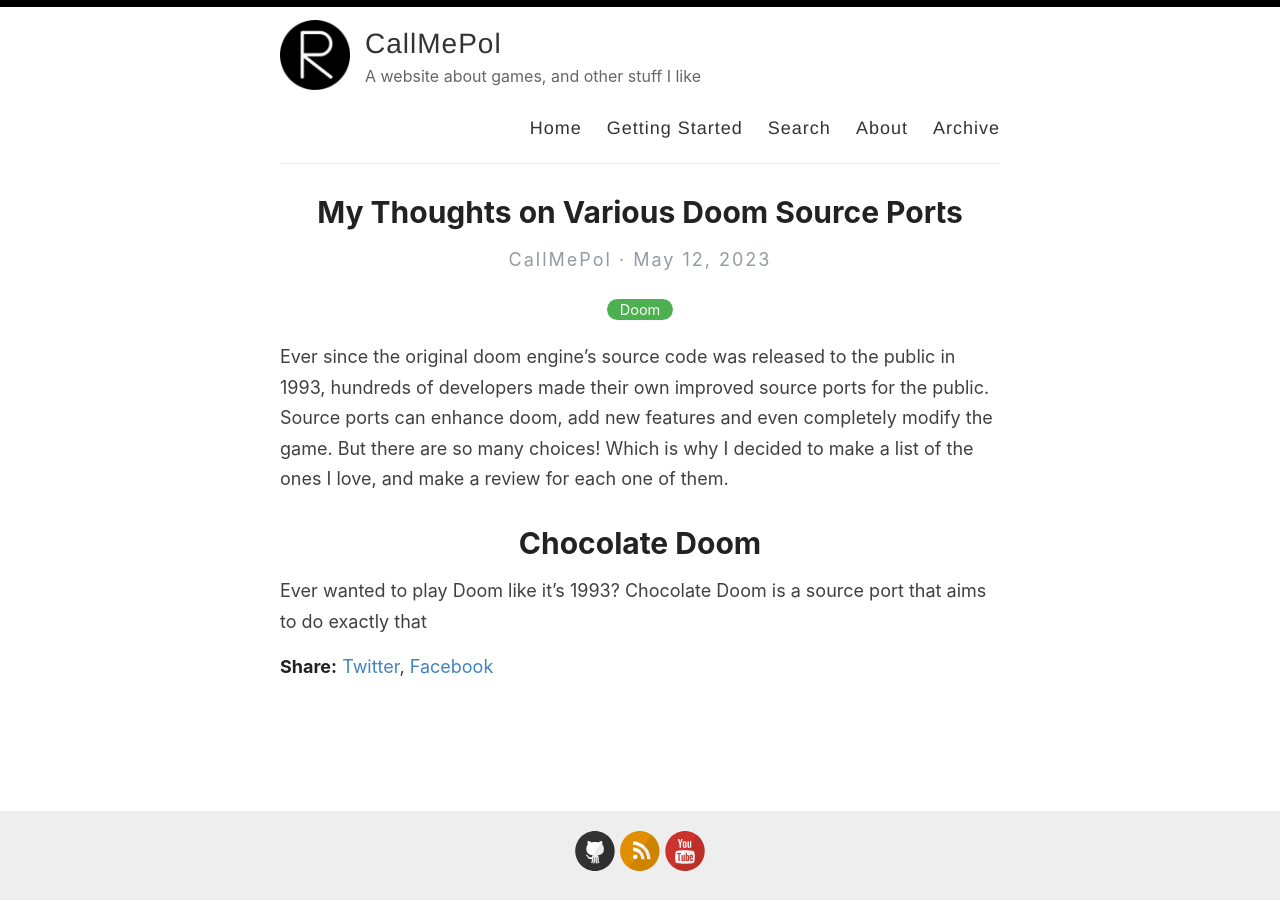
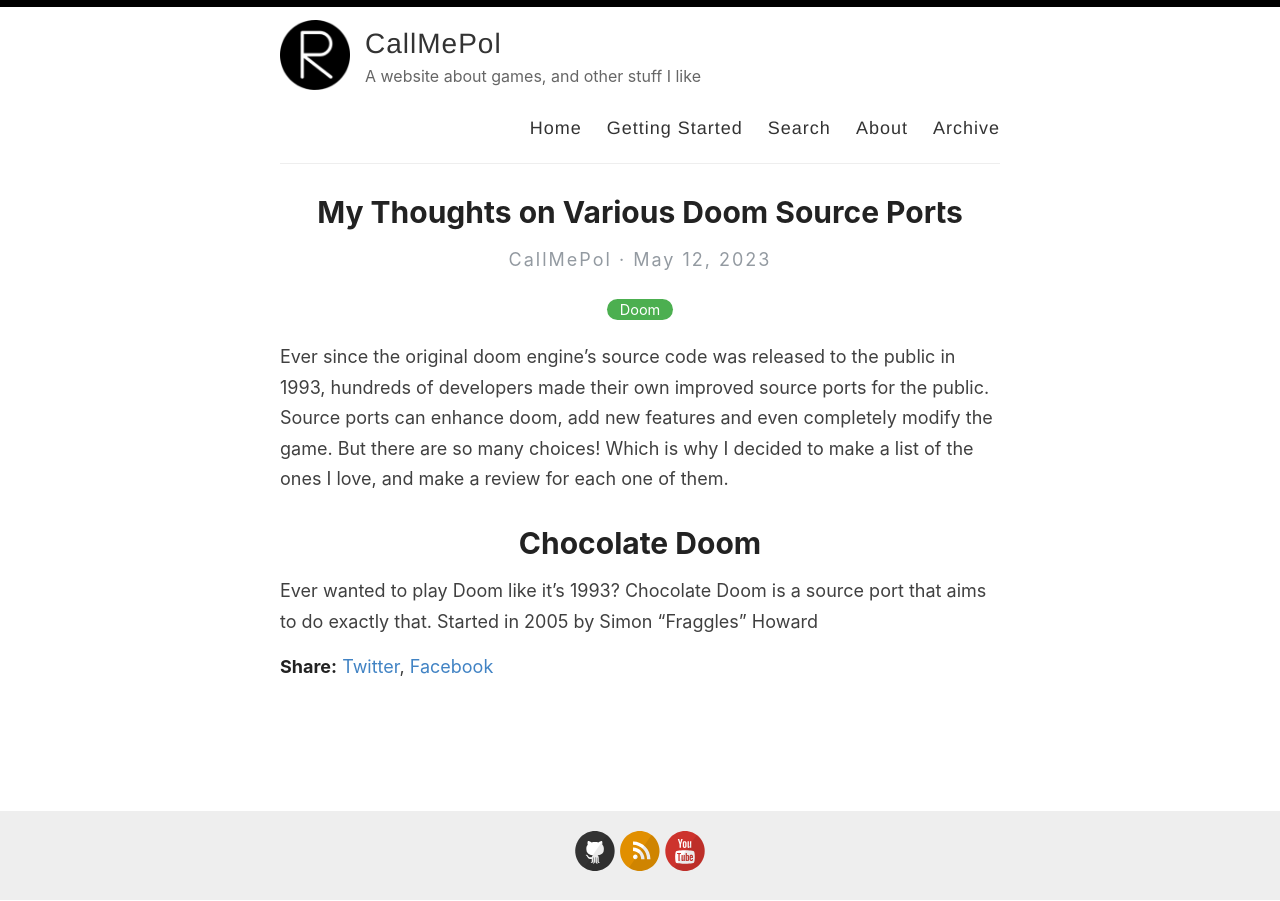
Before and after one commit to poleve540/CallMePol, a Jekyll site: the page built from _posts/2023-05-12-sourceport-review.md, in a window 1280 px wide. Built offline with Jekyll 4.4.1, drawn with Linux system fonts in a browser that asks for light colours.

Commit message:
_posts/2023-05-12-sourceport-review.md updated from https://stackedit.io/

```diff
--- a/_posts/2023-05-12-sourceport-review.md
+++ b/_posts/2023-05-12-sourceport-review.md
@@ -6,9 +6,9 @@
 Ever since the original doom engine's source code was released to the public in 1993, hundreds of developers made their own improved source ports for the public. Source ports can enhance doom, add new features and even completely modify the game. But there are so many choices! Which is why I decided to make a list of the ones I love, and make a review for each one of them.
 
 # Chocolate Doom
-Ever wanted to play Doom like it's 1993? Chocolate Doom is a source port that aims to do exactly that
+Ever wanted to play Doom like it's 1993? Chocolate Doom is a source port that aims to do exactly that. Started in 2005 by Simon "Fraggles" Howard
 <!--stackedit_data:
-eyJoaXN0b3J5IjpbLTE0NjEwMDkzMDAsLTM5NjAzNzAyNCw4Nz
+eyJoaXN0b3J5IjpbLTEyOTAxNzU0OTQsLTM5NjAzNzAyNCw4Nz
 M2OTAyMzgsLTE0MTk5NzM1MDIsMjA1NzE5NTYwLC05Mjc5Mjg2
 ODIsMTk1MTY1MzQ4Miw5NTQ0NDA5NzBdfQ==
 -->
```
